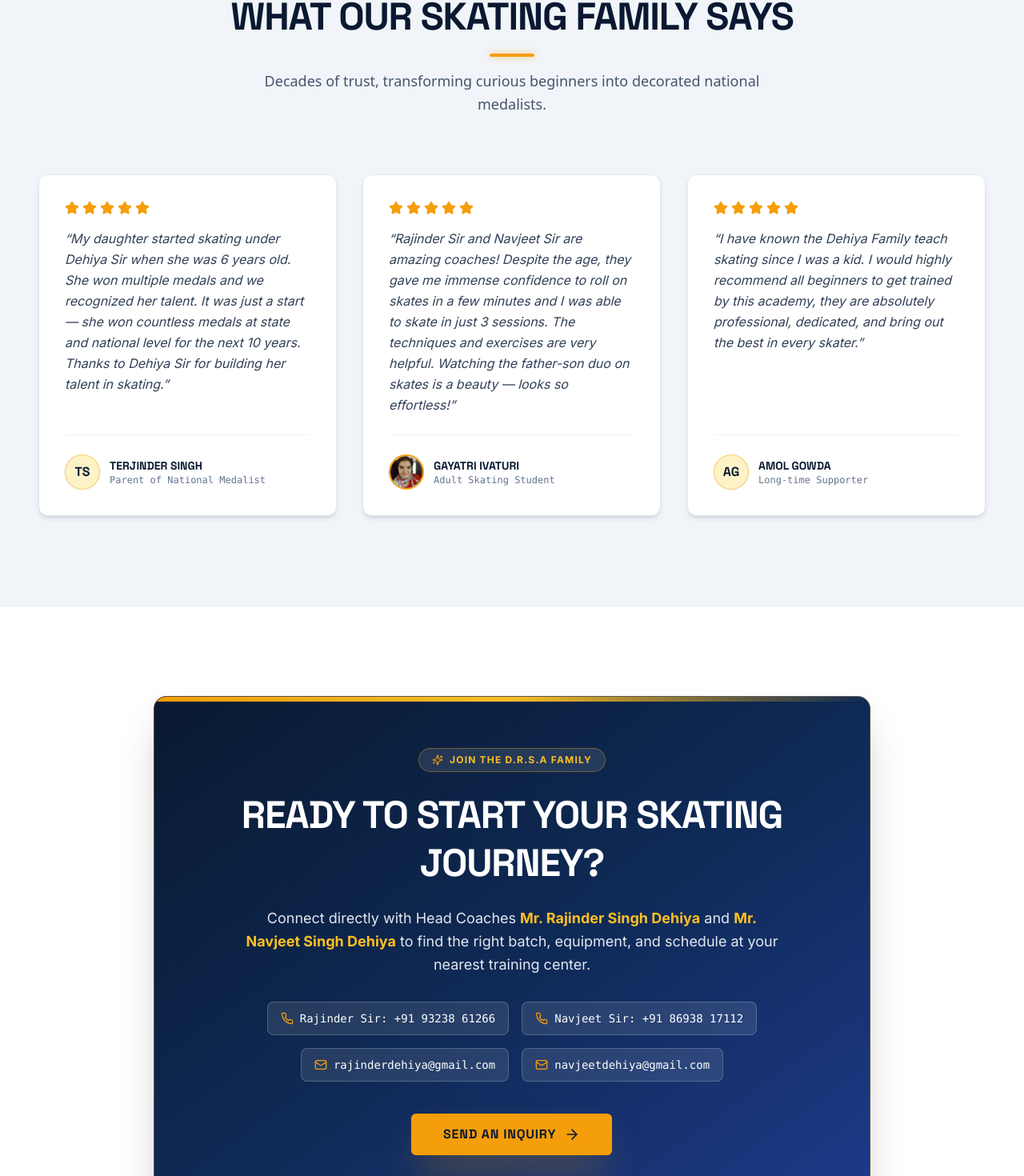
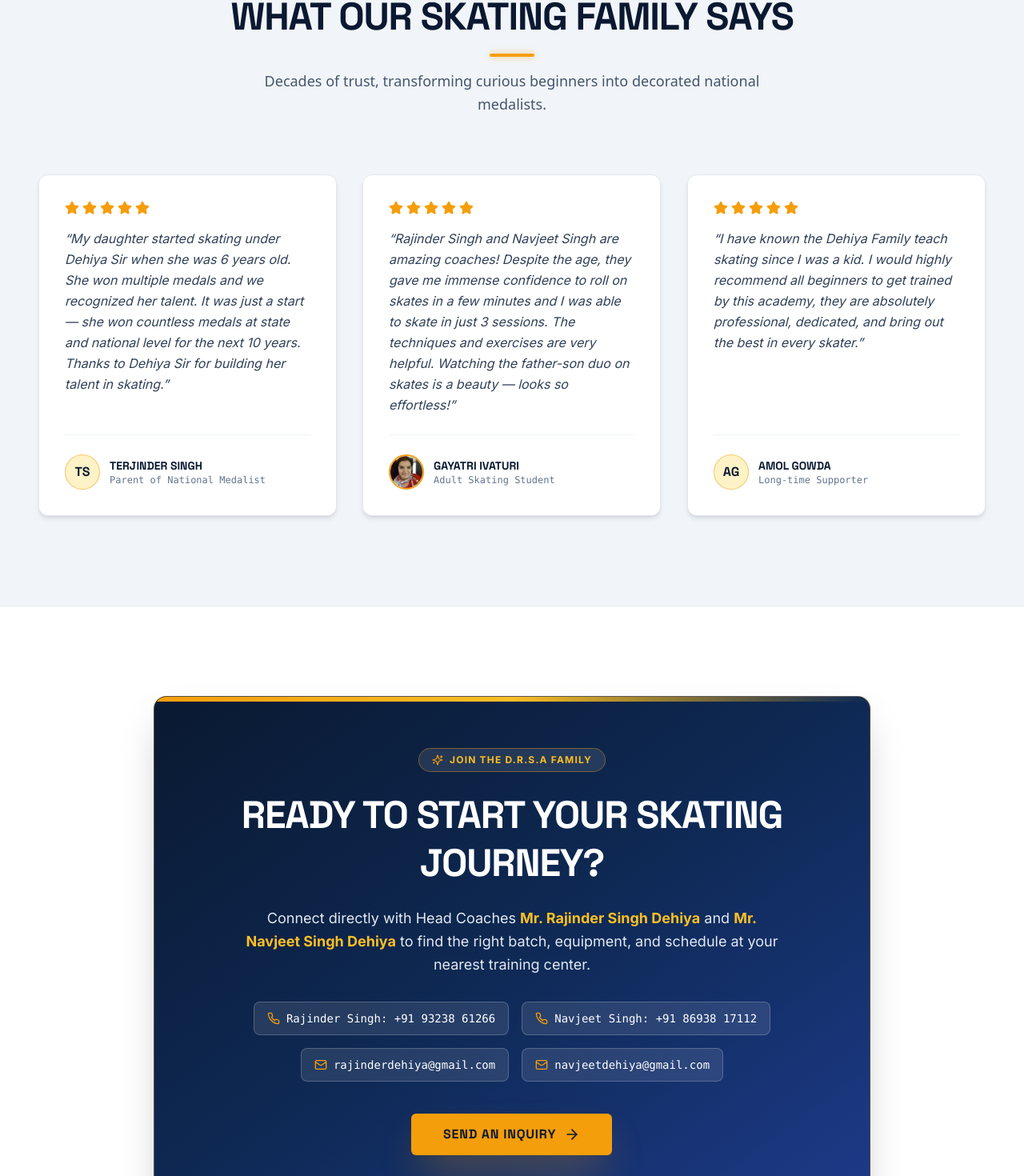
Before and after one commit to VatsMShah/Skating-web, a Next.js app: page / in a window 1280 px wide. Shown: the part 7225-8695 px from the top of the page at 80% size. Built offline with nearby package versions, Linux system fonts and the light colour scheme.

Commit message:
Standardize coach names to Rajinder Singh and Navjeet Singh across website

```diff
--- a/app/about/page.jsx
+++ b/app/about/page.jsx
@@ -382,7 +382,7 @@ export default function AboutPage() {
 
                 <div className="space-y-3 text-slate-300 text-sm sm:text-base leading-relaxed border-t border-white/10 pt-4">
                   <p>
-                    A revered pioneer of roller skating in Mumbai and Thane, Rajinder Sir has personally guided over 5,000 skaters from their very first steps to state and national championship podiums.
+                    A revered pioneer of roller skating in Mumbai and Thane, Rajinder Singh has personally guided over 5,000 skaters from their very first steps to state and national championship podiums.
                   </p>
                   <p>
                     Renowned for his patience and master techniques, he specializes in building unshakeable confidence in young beginners, quad skating footwork, posture alignment, and competitive mindset.
@@ -438,7 +438,7 @@ export default function AboutPage() {
 
                 <div className="space-y-3 text-slate-300 text-sm sm:text-base leading-relaxed border-t border-white/10 pt-4">
                   <p>
-                    A decorated National and State medalist, Navjeet Sir brings elite racing mechanics, aerodynamic posture conditioning, and contemporary speed training methodologies to D.R.S.A.
+                    A decorated National and State medalist, Navjeet Singh brings elite racing mechanics, aerodynamic posture conditioning, and contemporary speed training methodologies to D.R.S.A.
                   </p>
                   <p>
                     He directs the PSIS speed skating curriculum, tactical cornering techniques, 110mm inline speed training, and the academy&apos;s renowned high-altitude outdoor conditioning camps in Khopoli.
@@ -645,14 +645,14 @@ export default function AboutPage() {
                 className="inline-flex items-center gap-2 px-4 py-2.5 rounded-lg bg-white/10 border border-white/20 text-white hover:bg-[#F59E0B] hover:text-[#0A1931] transition-all font-semibold"
               >
                 <Phone className="size-4 text-[#FBBF24]" />
-                <span>Rajinder Sir: +91 93238 61266</span>
+                <span>Rajinder Singh: +91 93238 61266</span>
               </a>
               <a
                 href="tel:8693817112"
                 className="inline-flex items-center gap-2 px-4 py-2.5 rounded-lg bg-white/10 border border-white/20 text-white hover:bg-[#F59E0B] hover:text-[#0A1931] transition-all font-semibold"
               >
                 <Phone className="size-4 text-[#FBBF24]" />
-                <span>Navjeet Sir: +91 86938 17112</span>
+                <span>Navjeet Singh: +91 86938 17112</span>
               </a>
             </div>
 
--- a/app/page.jsx
+++ b/app/page.jsx
@@ -1086,7 +1086,7 @@ export default function HomePage() {
                   ))}
                 </div>
                 <p className="text-sm sm:text-base text-slate-700 italic leading-relaxed">
-                  &ldquo;Rajinder Sir and Navjeet Sir are amazing coaches! Despite the age, they gave me immense confidence to roll on skates in a few minutes and I was able to skate in just 3 sessions. The techniques and exercises are very helpful. Watching the father-son duo on skates is a beauty — looks so effortless!&rdquo;
+                  &ldquo;Rajinder Singh and Navjeet Singh are amazing coaches! Despite the age, they gave me immense confidence to roll on skates in a few minutes and I was able to skate in just 3 sessions. The techniques and exercises are very helpful. Watching the father-son duo on skates is a beauty — looks so effortless!&rdquo;
                 </p>
               </div>
               <div className="pt-6 mt-6 border-t border-slate-100 flex items-center gap-3">
@@ -1163,14 +1163,14 @@ export default function HomePage() {
                 className="inline-flex items-center gap-2 px-4 py-2.5 rounded-lg bg-white/10 border border-white/20 text-white hover:text-[#FBBF24] hover:border-[#F59E0B]/60 transition-colors"
               >
                 <Phone className="size-4 text-[#F59E0B]" />
-                <span>Rajinder Sir: +91 93238 61266</span>
+                <span>Rajinder Singh: +91 93238 61266</span>
               </a>
               <a
                 href="tel:8693817112"
                 className="inline-flex items-center gap-2 px-4 py-2.5 rounded-lg bg-white/10 border border-white/20 text-white hover:text-[#FBBF24] hover:border-[#F59E0B]/60 transition-colors"
               >
                 <Phone className="size-4 text-[#F59E0B]" />
-                <span>Navjeet Sir: +91 86938 17112</span>
+                <span>Navjeet Singh: +91 86938 17112</span>
               </a>
               <a
                 href="mailto:rajinderdehiya@gmail.com"
```
